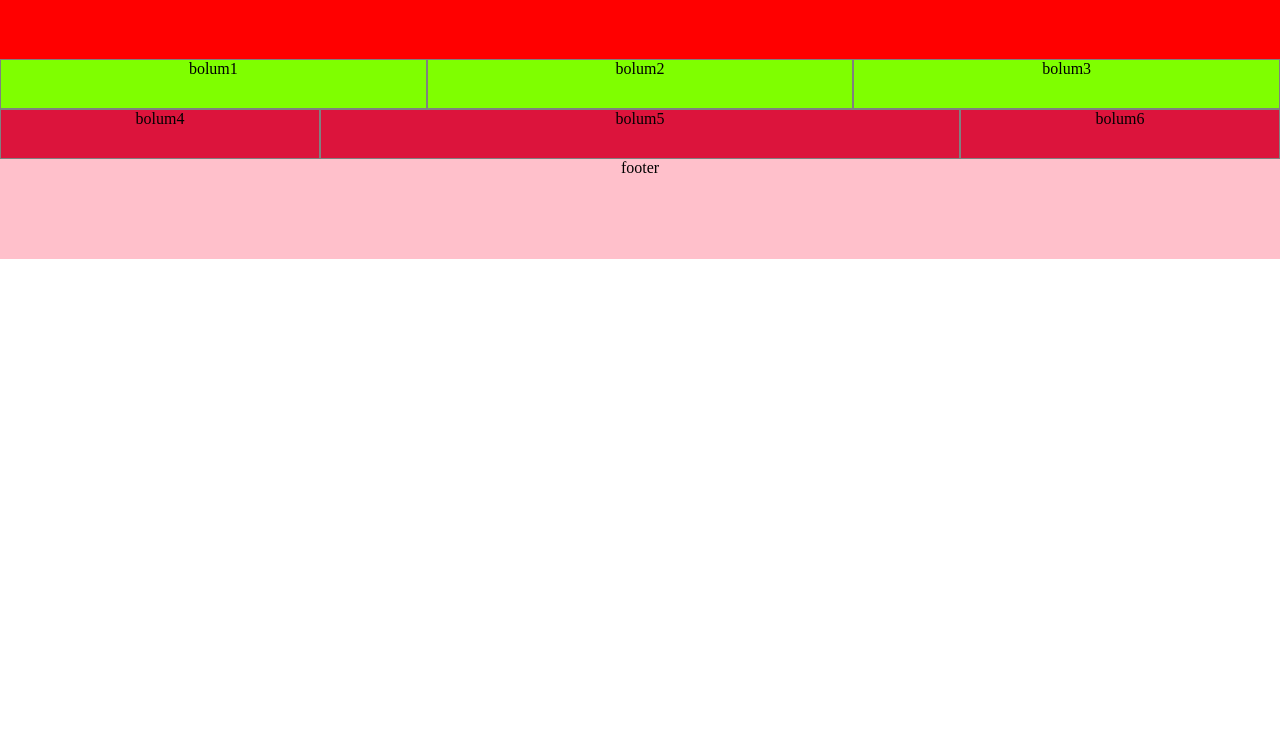
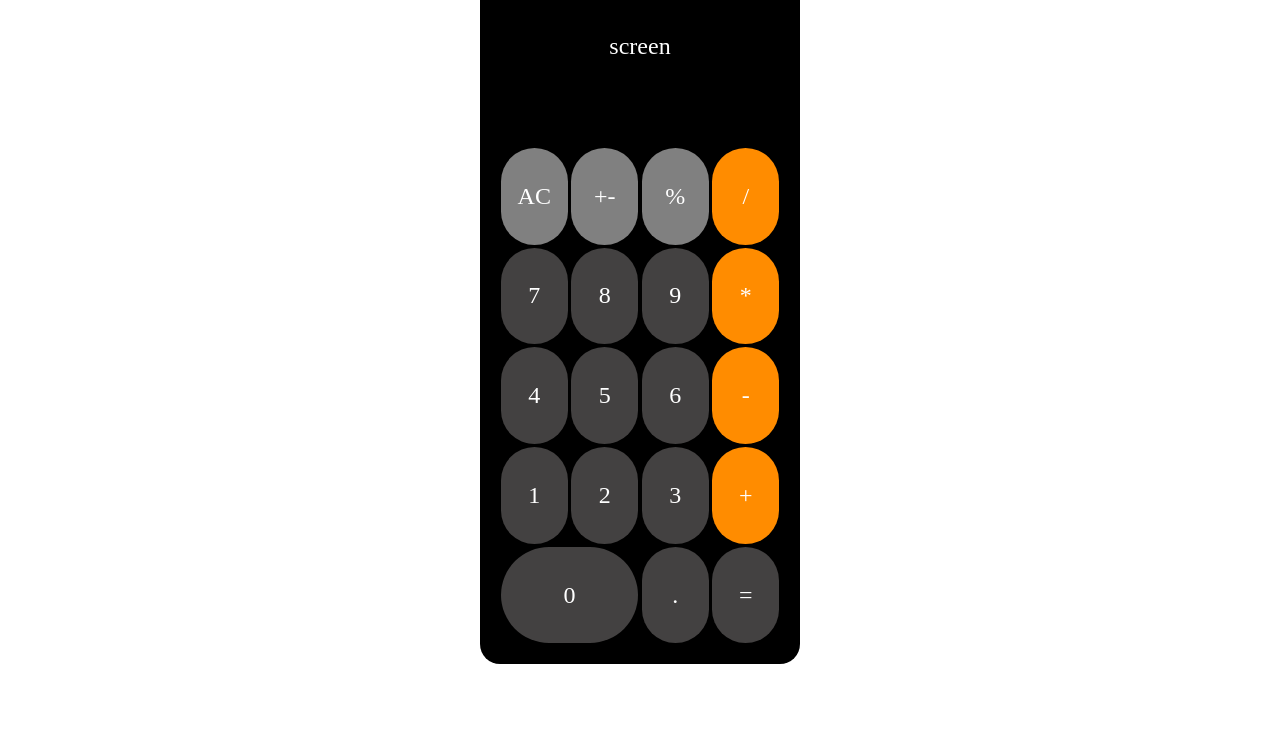
Before and after one commit to hfsyln/grid-flex, a plain HTML site: page index.html in a window 1280 px wide. Shown: the part 66-800 px from the top of the page. Drawn offline with Linux system fonts and the light colour scheme.

Commit message:
hesap makşnası yapıldı-grid ile

```diff
--- /dev/null
+++ b/FLEX/style.css
@@ -0,0 +1,96 @@
+* {
+    box-sizing: border-box;
+    padding: 0;
+    margin: 0;
+    font-size: 1rem;
+  }
+.new-proj {
+
+    width: 100%;
+    text-align: center;
+}
+.container {
+    width: 100%;
+  }
+
+  .row, .sec1, .sec2{
+    display: flex;
+    flex-wrap: wrap;
+
+  }
+
+  .col-1 {
+    width: 8.333333%;
+  }
+
+  .col-2 {
+    width: 16.666667%;
+  }
+
+  .col-3 {
+    width: 25%;
+  }
+
+  .col-4 {
+    width: 33.333333%;
+  }
+
+  .col-5 {
+    width: 41.666667%;
+  }
+
+  .col-6 {
+    width: 50%;
+  }
+
+  .col-7 {
+    width: 58.333333%;
+  }
+
+  .col-8 {
+    width: 66.666667%;
+  }
+
+  .col-9 {
+    width: 75%;
+  }
+
+  .col-10 {
+    width: 83.333333%;
+  }
+
+  .col-11 {
+    width: 91.666667%;
+  }
+
+  .col-12 {
+    width: 100%;
+  }
+
+  .logo {
+    background-color: chocolate;
+
+  }
+  .menu {
+    background-color: coral;
+    height: 50px;
+  }
+  .banner {
+    background-color: red;
+    height: 75px;
+  }
+  .bölüm {
+    background-color: chartreuse;
+    border: solid 0.5px grey;
+    height: 50px;
+  }
+  .bolum {
+    border: solid 0.5px grey;
+    background-color: crimson;
+    height: 50px;
+  }
+
+.footer {
+    background-color: pink;
+    height: 100px;
+}
--- a/index.html
+++ b/index.html
@@ -8,27 +8,29 @@
     <link rel="stylesheet" href="style.css">
 </head>
 <body>
-        <div class="new-proj">
-            <header class="container">
-                <div class="row">
-                    <div class="col-4 logo">logo</div>
-                    <div class="col-8 menu">menu</div>
+     <div class="container">
+         <div class="ana-kapsayıcı">
+                <div class="content content1">screen</div>
+                <div class="content content5">AC</div>
+                <div class="content content6">+-</div>
+                <div class="content content7">%</div>
+                <div class="content content8">/</div>
+                <div class="content content9">7</div>
+                <div class="content content10">8</div>
+                <div class="content content11">9</div>
+                <div class="content content12">*</div>
+                <div class="content content13">4</div>
+                <div class="content content14">5</div>
+                <div class="content content15">6</div>
+                <div class="content content16">-</div>
+                <div class="content content17">1</div>
+                <div class="content content18">2</div>
+                <div class="content content19">3</div>
+                <div class="content content20">+</div>
+                <div class="content content21">0</div>
+                <div class="content content23">.</div>
+                <div class="content content24">=</div>
         </div>
-            </header>
-            <nav class="col-12 banner">banner</nav>
-            <main class="main">
-                <section class="sec1">
-                  <div class="col-4 bölüm">bolum1</div>
-                  <div class="col-4 bölüm">bolum2</div>
-                  <div class="col-4 bölüm">bolum3</div>
-                </section>
-                <section class="sec2">
-                  <div class="col-3 bolum">bolum4</div>
-                  <div class="col-6 bolum">bolum5</div>
-                  <div class="col-3 bolum">bolum6</div>
-                </section>
-            </main>
-            <footer class="col-12 footer">footer</footer>
     </div>
 </body>
 </html>
--- a/style.css
+++ b/style.css
@@ -1,96 +1,65 @@
-* {
+*{
+    margin: 0;
+    padding: 0;
     box-sizing: border-box;
-    padding: 0;
-    margin: 0;
-    font-size: 1rem;
-  }
-.new-proj {
-
+}
+body {
+    display: flex;
+    justify-content: center;
     width: 100%;
-    text-align: center;
+    height: 100vh;
 }
 .container {
-    width: 100%;
-  }
+  margin-top: 10px;
+  width: 25%;
+  background-color: black;
+  height: 90vh;
+  border-radius: 20px;
 
-  .row, .sec1, .sec2{
+}
+.ana-kapsayıcı {
+    width: 90%;
+    height: 88vh;
+    display: grid;
+    grid-template-columns: repeat(4, 25%) ;
+    grid-template-rows: repeat(7, 1fr) ;
+    border: solid black;
+    margin: auto;
+    background-color: black;
+    color: white;
+    font-weight: 5rem;
+    font-size: 1.5rem;
+
+}
+.content {
+
     display: flex;
-    flex-wrap: wrap;
+    align-items: center;
+    justify-content: center;
+    margin: 0.1rem;
+    background-color: rgb(67, 65, 65);
+    border-radius: 50px;
+}
 
-  }
+.content1 {
+    grid-column-start: 1;
+    grid-column-end: 5;
+    border-radius: 20px;
+    grid-row-start: 1;
+    grid-row-end: 3;
+    background-color: black;
+}
 
-  .col-1 {
-    width: 8.333333%;
-  }
+.content21 {
+    grid-column-start: 1;
+    grid-column-end: 3;
+    border-radius: 50px;
+}
 
-  .col-2 {
-    width: 16.666667%;
-  }
+.content8, .content12, .content16, .content20{
+    background-color: darkorange;
 
-  .col-3 {
-    width: 25%;
-  }
-
-  .col-4 {
-    width: 33.333333%;
-  }
-
-  .col-5 {
-    width: 41.666667%;
-  }
-
-  .col-6 {
-    width: 50%;
-  }
-
-  .col-7 {
-    width: 58.333333%;
-  }
-
-  .col-8 {
-    width: 66.666667%;
-  }
-
-  .col-9 {
-    width: 75%;
-  }
-
-  .col-10 {
-    width: 83.333333%;
-  }
-
-  .col-11 {
-    width: 91.666667%;
-  }
-
-  .col-12 {
-    width: 100%;
-  }
-
-  .logo {
-    background-color: chocolate;
-
-  }
-  .menu {
-    background-color: coral;
-    height: 50px;
-  }
-  .banner {
-    background-color: red;
-    height: 75px;
-  }
-  .bölüm {
-    background-color: chartreuse;
-    border: solid 0.5px grey;
-    height: 50px;
-  }
-  .bolum {
-    border: solid 0.5px grey;
-    background-color: crimson;
-    height: 50px;
-  }
-
-.footer {
-    background-color: pink;
-    height: 100px;
 }
+.content5, .content6, .content7{
+    background-color: grey;
+}
```
Also changed, not shown: FLEX/index.html (added, +36 -0 lines). Lines whose indentation alone changed are shown as unchanged.
